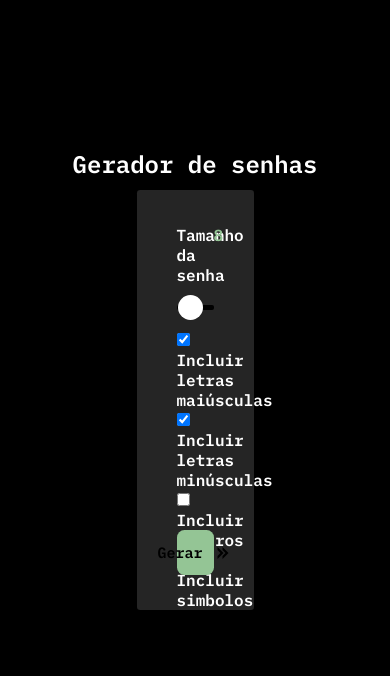
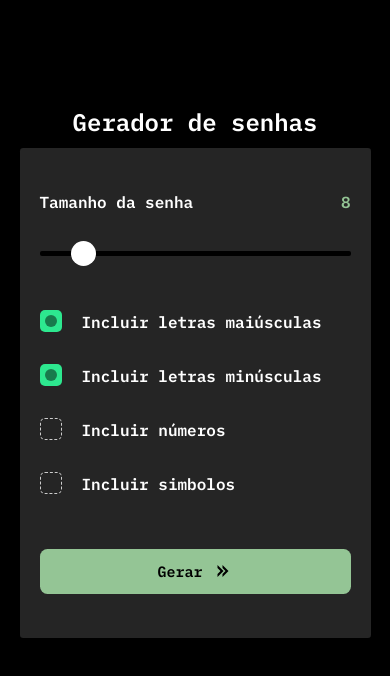
Before and after one commit to devthiagoribeiro/passgeneratorjs, a plain HTML site: page index.html in a window 390 px wide. Drawn offline with Linux system fonts and the light colour scheme.

Commit message:
tornando responsivo

```diff
--- a/src/style.css
+++ b/src/style.css
@@ -85,6 +85,10 @@ main{
 
 .checkbox{
     width: 100%;
+    display: flex;
+    justify-content: flex-start;
+    align-items: flex-end;
+    gap: 20px;
 }
 
 button{
@@ -138,7 +142,7 @@ label{
     height: 25px;
     border-radius: 50%;
     background: #ffffff;
-    cursor: poinrgb(255, 255, 255)
+    cursor: pointer;
 }
 
 .escolhas{
@@ -176,3 +180,82 @@ h2{
     color: white;
     margin-bottom: 10px;
 }
+
+input[type=checkbox]{
+    all:unset;
+    position:relative;
+    display: inline-block;
+    border: dashed 1px #CCC;
+    border-radius: 5px;
+    width:20px;
+    height: 20px;
+    background: none;
+    cursor:pointer;
+    transition: .2s ease-in-out;
+}
+
+input[type=checkbox]:checked{
+    border: dashed 1px transparent;
+    background: #2DE88F;
+}
+
+input[type=checkbox]:checked::after{
+    content:"";
+    position:absolute;
+    width:12px;
+    height:12px;
+    left: calc(50% - 6px);
+    top: calc(50% - 6px);
+    border-radius:50%;
+    background: #187A4C;
+  }
+
+@media screen and (max-width: 1200px) {
+
+    body{
+        height: 100vh;
+        width: 100%;
+    }
+
+    main{
+        height: 70vh;
+        width: 90vw;
+        display: flex;
+        flex-direction: column;
+        align-items: center;
+        justify-content: space-between;
+    }
+
+    .box-pass{
+        padding: 0 20px;
+    }
+
+    .box-body{
+        padding: 30px 20px;
+    }
+
+    .copiada.hide{
+        display: none;
+        justify-content: center;
+        align-items: center;
+        color: #000000;
+        width: 90vw;
+        height: 50px;
+        background-color: #5aa55c;
+        margin-bottom: 10px;
+        border-radius: .5em;
+    }
+
+    .copiada{
+        display: flex;
+        justify-content: center;
+        align-items: center;
+        color: #000000;
+        width: 90vw;
+        height: 50px;
+        background-color: #5aa55c;
+        margin-bottom: 10px;
+        border-radius: .5em;
+    }
+
+}
```
